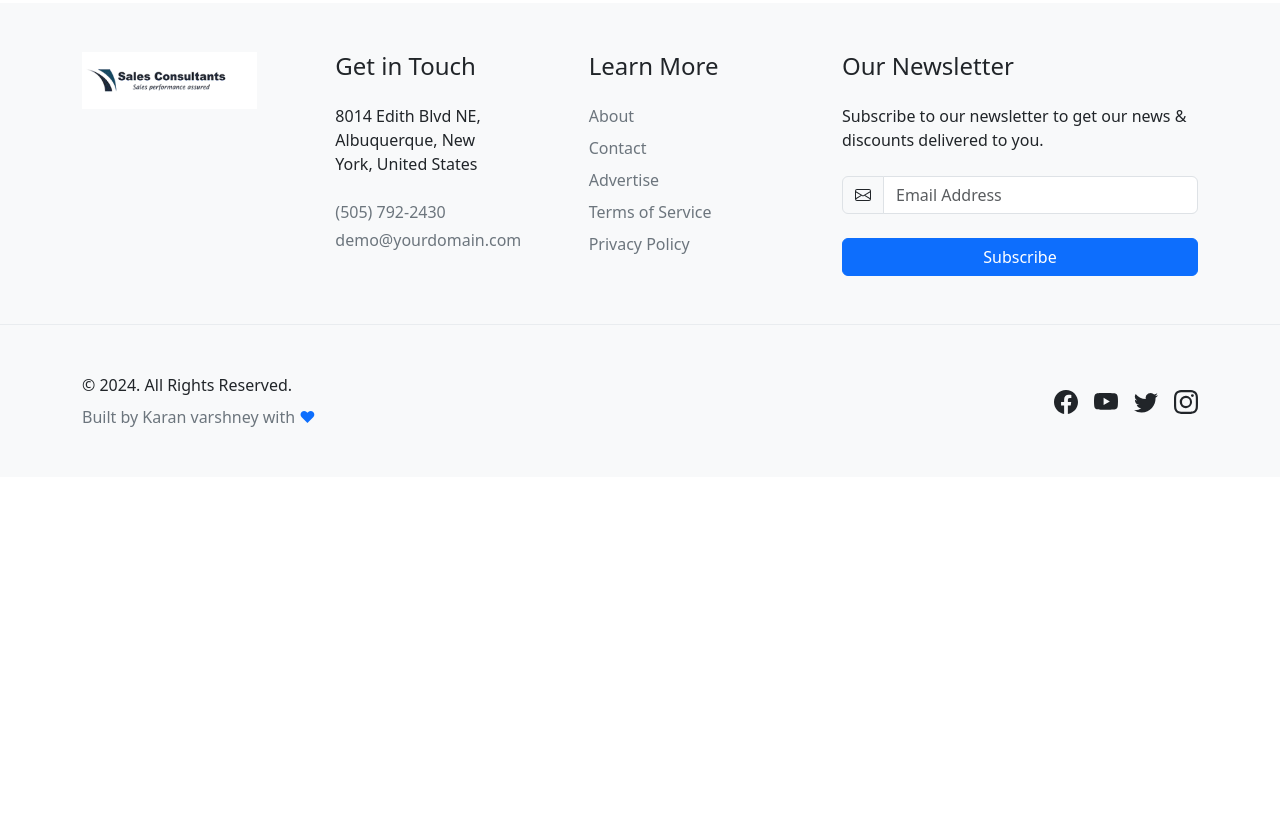
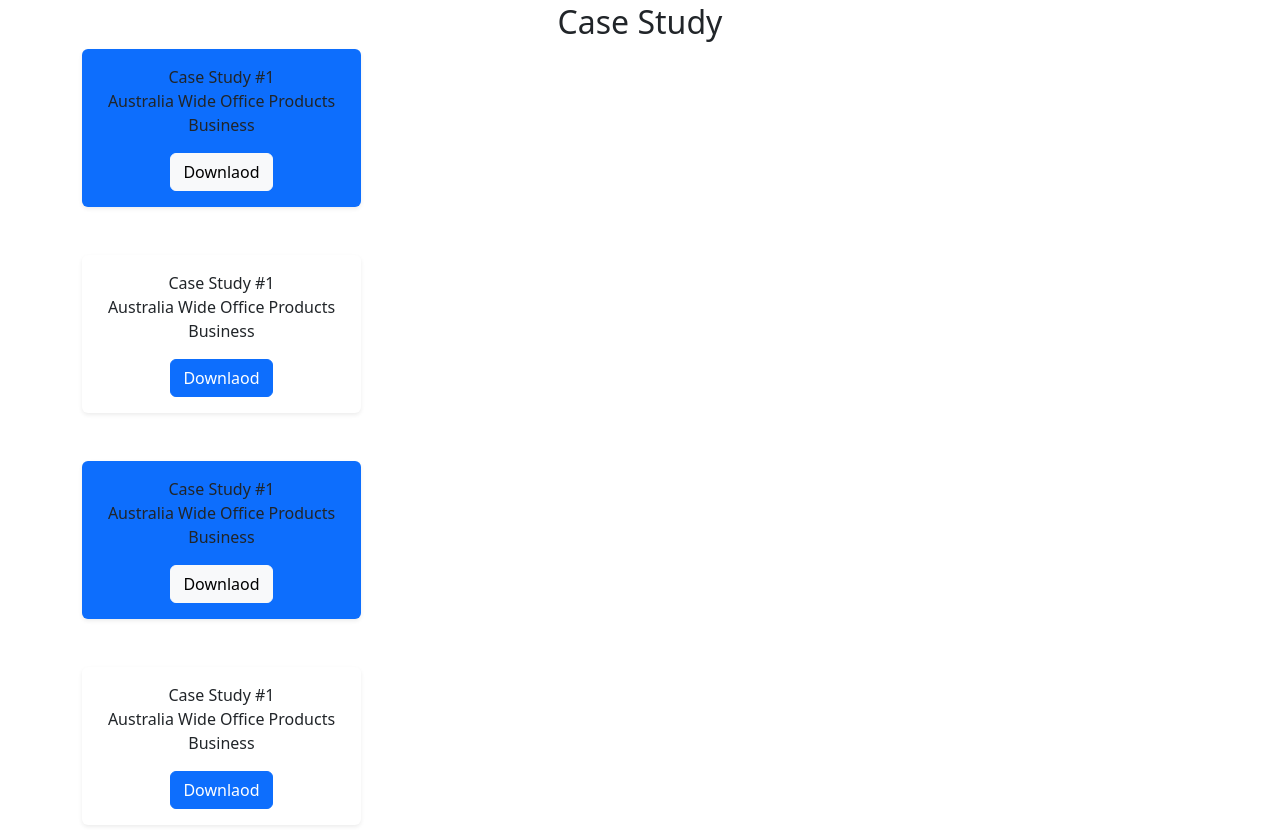
Before and after one commit to Karan-varshney94/salesconulting, a plain HTML site: page index.html in a window 1280 px wide. Shown: the part 1250-2080 px from the top of the page. Before the commit the page ends 1727 px from the top, so only its background shows below. Drawn offline with nearby package versions, Linux system fonts and the light colour scheme.

Commit message:
Update index.html

```diff
--- a/index.html
+++ b/index.html
@@ -70,6 +70,31 @@
       </div>
     </div>
   </section>
+    <!-- case study section -->
+<section>
+<div class="container">
+  <h2 class="text-center">Case Study</h2>
+  <div class="casestudy">
+  <div class="col-md-3 shadow-sm p-3 mb-5 bg-primary rounded text-center">Case Study #1
+    <p>Australia Wide Office Products Business</p>
+    <button type="button" class="btn btn-light">Downlaod</button>
+  </div>
+  <div class="col-md-3 shadow-sm p-3 mb-5 bg-body rounded text-center case2">Case Study #1
+    <p>Australia Wide Office Products Business</p>
+    <button type="button" class="btn btn-primary">Downlaod</button>
+  </div>
+  <div class="col-md-3 shadow-sm p-3 mb-5 bg-primary rounded text-center">Case Study #1
+    <p>Australia Wide Office Products Business</p>
+    <button type="button" class="btn btn-light">Downlaod</button>
+  </div>
+  <div class="col-md-3 shadow-sm p-3 mb-5 bg-body rounded text-center case2">Case Study #1
+    <p>Australia Wide Office Products Business</p>
+    <button type="button" class="btn btn-primary">Downlaod</button>
+  </div>
+  </div>
+</div>
+</section>
+<!-- case study section end -->
   <footer class="footer">
     <!-- Widgets - Bootstrap Brain Component -->
     <section class="bg-light py-4 py-md-5 py-xl-8 border-top border-light">
```
